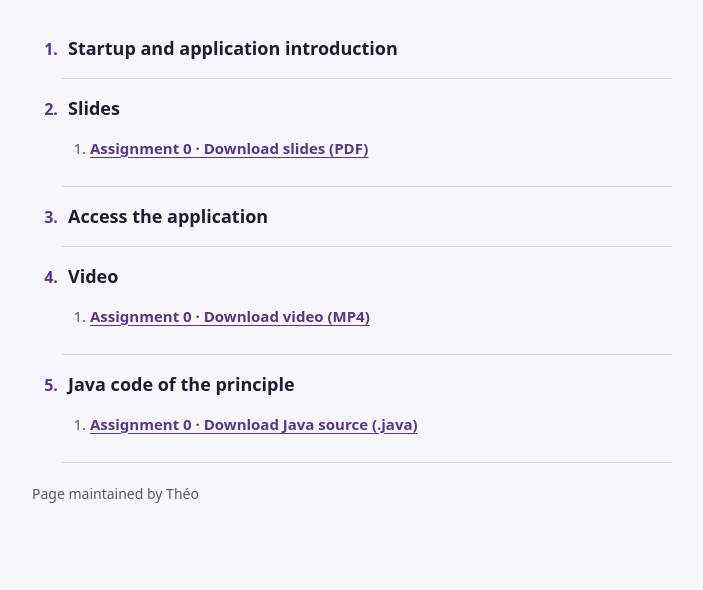
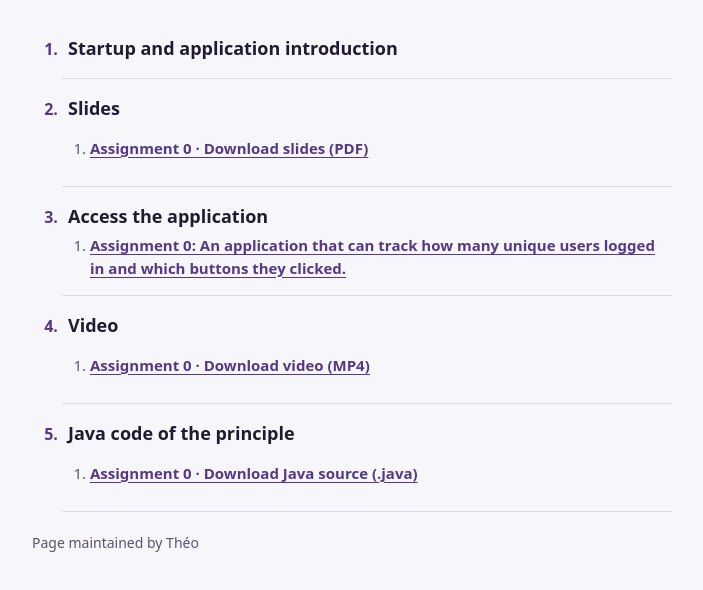
Before and after one commit to TheophileMelquiot/music-discovery-team4, a plain HTML site: page index.html in a window 1280 px wide. Shown: the part 214-804 px from the top of the page, without its empty margins (288-991 px from the left). Drawn offline with Linux system fonts and the light colour scheme.

Commit message:
Add link to Assignment 0 application in index.html
Added a link to the application for tracking unique users.

```diff
--- a/index.html
+++ b/index.html
@@ -133,6 +133,11 @@
       </li>
       <li>
         <h2>Access the application</h2>
+        <ol class="versions">
+          <li>
+            <a href="https://click-tracker-1-cmix.onrender.com" target="_blank" rel="noopener">Assignment 0: An application that can track how many unique users logged in and which buttons they clicked.</a>
+          </li>
+        </ol>
       </li>
       <li>
         <h2>Video</h2>
```
